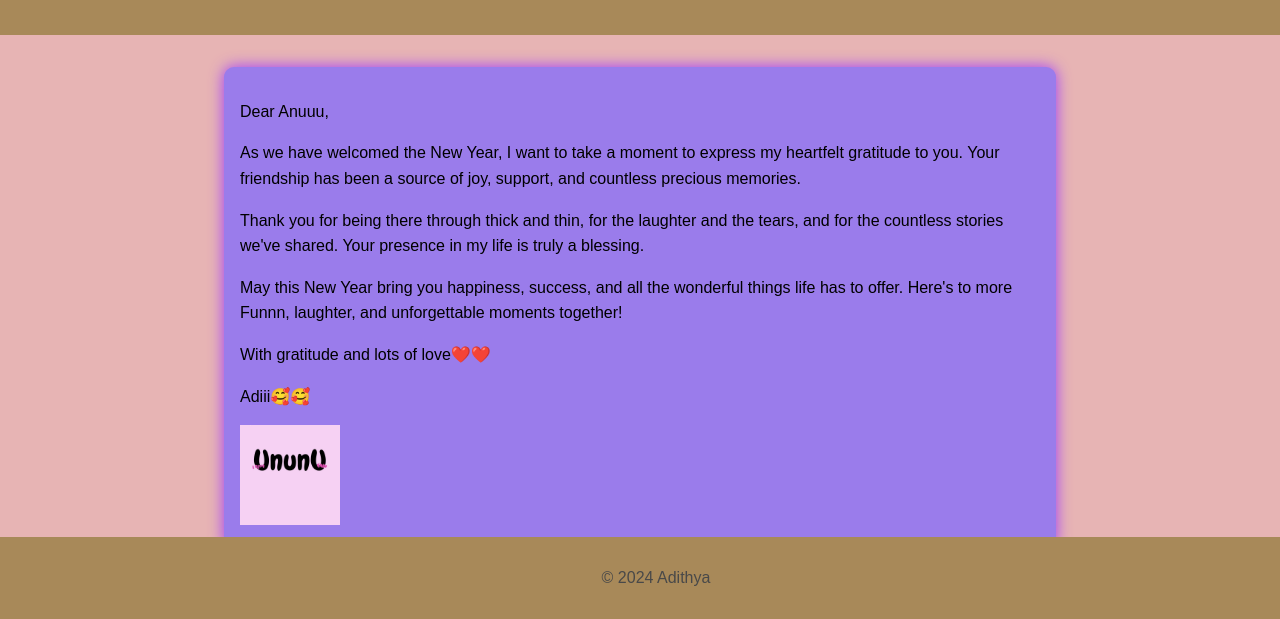
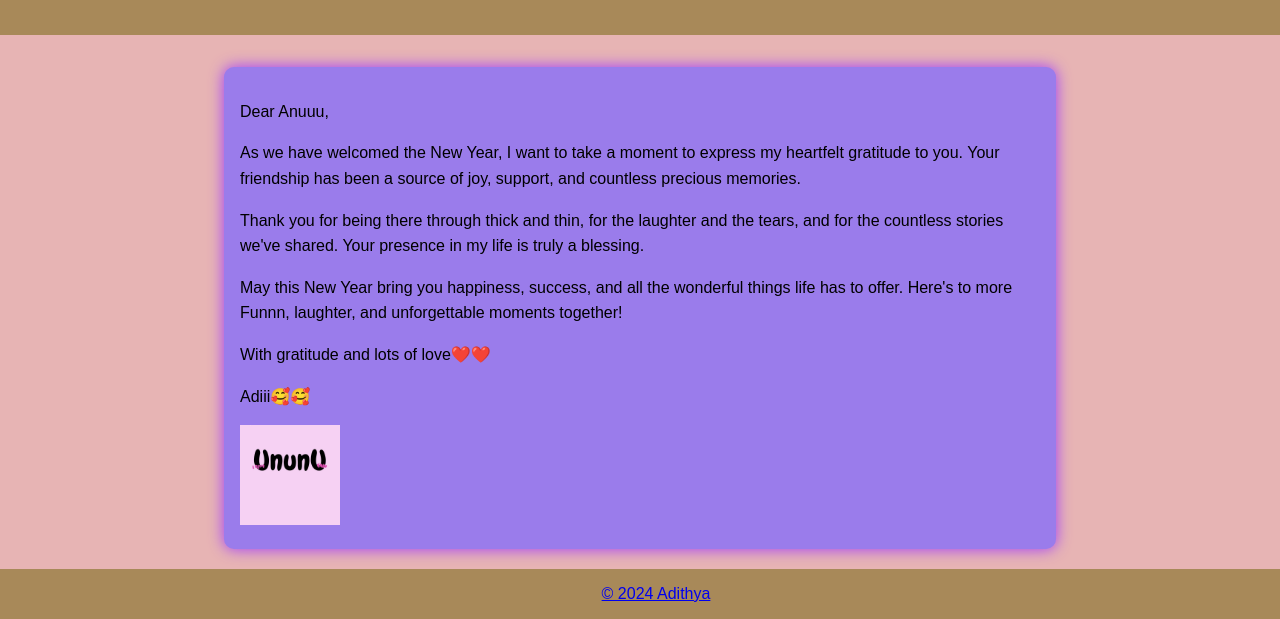
Before and after one commit to AdithyaPrabhakar/AnuuuHNY, a plain HTML site: page index.html in a window 1280 px wide. Shown: the part 181-800 px from the top of the page. Drawn offline with Linux system fonts and the light colour scheme.

Commit message:
Update index.html

```diff
--- a/index.html
+++ b/index.html
@@ -38,7 +38,7 @@
     </section>
 
     <footer>
-        <p>&copy; 2024 Adithya</p>
+        <a href="https://www.youtube.com"> &copy; 2024 Adithya </a>
     </footer>
     <script src="script.js"></script>
 
```
